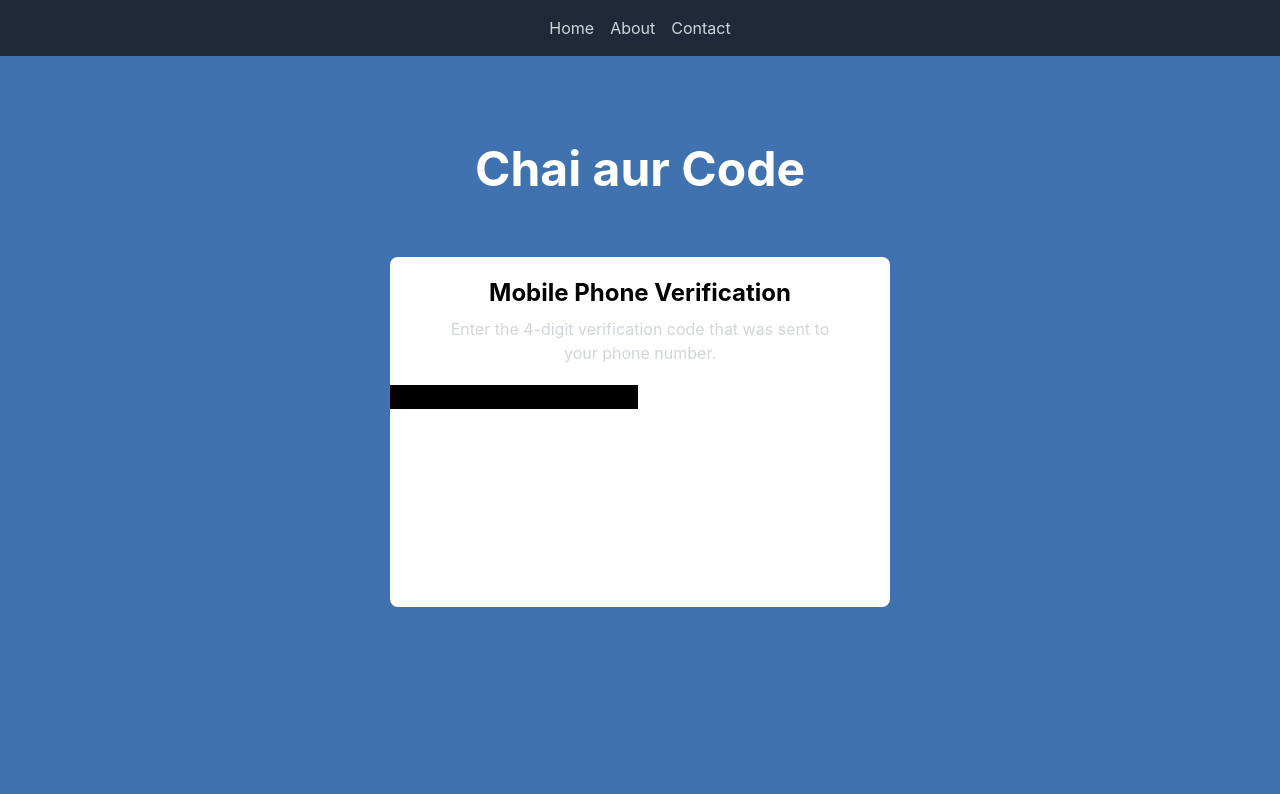
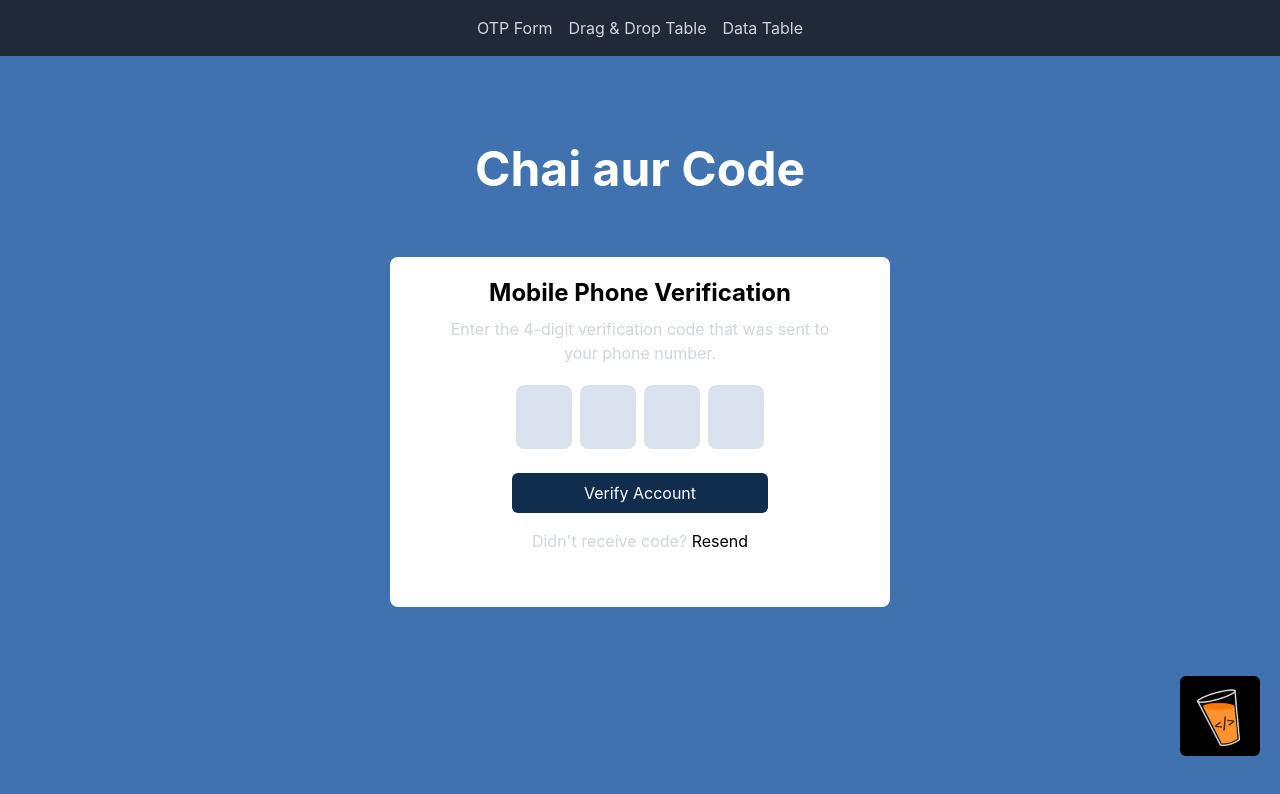
Before and after one commit to swamiabhishek45/01MachineCodingRound-React-, a React (Vite) app: page / in a window 1280 px wide. Shown: the top 794 px of the page. Built offline with nearby package versions, Linux system fonts and the light colour scheme.

Commit message:
add logo and useRef hook

```diff
--- a/src/components/Navbar.jsx
+++ b/src/components/Navbar.jsx
@@ -7,19 +7,19 @@
             <div className="container mx-auto flex justify-center items-center">
                 <div className="flex space-x-4">
                     <Link to="/" className="text-gray-300 hover:text-white">
-                        Home
+                        OTP Form
                     </Link>
                     <Link
                         to="/about"
                         className="text-gray-300 hover:text-white"
                     >
-                        About
+                        Drag & Drop Table
                     </Link>
                     <Link
                         to="/contact"
                         className="text-gray-300 hover:text-white"
                     >
-                        Contact
+                        Data Table
                     </Link>
                 </div>
             </div>
--- a/src/pages/OTPForm.jsx
+++ b/src/pages/OTPForm.jsx
@@ -1,24 +1,134 @@
-import React from "react";
+import React, { useRef, useState } from "react";
+import Logo from "../assets/logo.png";
 
 const OTPForm = () => {
+    const [otp, setOtp] = useState(["", "", "", ""]);
+    const [filled, setFilled] = useState(false);
+    const [error, setError] = useState(false);
+    const inputRefs = useRef([]);
+
+    const handleChange = (e, index) => {
+        const newOtp = [...otp];
+        newOtp[index] = e.target.value.slice(0, 1); // Only take the first character
+        setOtp(newOtp);
+
+        if (newOtp.every((val) => val !== "")) {
+            setFilled(true);
+            validateOtp(newOtp);
+            inputRefs.current[index].blur();
+        } else {
+            inputRefs.current[index + 1].focus();
+            setFilled(false);
+            setError(false);
+        }
+
+        // if (index < 3) {
+        // } else {
+        //     setFilled(true);
+        //     // setError(false); // Reset error on new input
+        // }
+    };
+
+    const handleBackspace = (element, index) => {
+        if (element.value === "" && index > 0) {
+            inputRefs.current[index - 1].focus();
+        }
+    };
+
+    const validateOtp = (otp) => {
+        const correctOtp = "1234"; // Replace with your correct OTP
+        if (otp.join("") === correctOtp) {
+            setError(false);
+        } else {
+            setError(true);
+        }
+    };
+
     return (
         <>
             <div className="h-[80vh] flex justify-center items-center flex-col">
+                {/* Header  */}
                 <h1 className="text-5xl font-bold flex justify-center mb-16">
                     Chai aur Code
                 </h1>
                 <div className="bg-white w-[500px] h-[350px] rounded-lg">
                     <div className="flex flex-col justify-center items-center py-5 px-14 gap-2">
-                        <h1 className="text-black font-bold text-2xl">Mobile Phone Verification</h1>
-                        <p className="text-gray-300 text-center">Enter the 4-digit verification code that was sent to your phone number.</p>
+                        <h1 className="text-black font-bold text-2xl">
+                            Mobile Phone Verification
+                        </h1>
+                        <p className="text-gray-300 text-center">
+                            Enter the 4-digit verification code that was sent to
+                            your phone number.
+                        </p>
                     </div>
 
-                    <div>
-                        <div>
-                            <input type="text" className="bg-black" />
+                    {/* input boxes */}
+                    <div className="flex justify-center flex-col">
+                        <div className="flex justify-center space-x-2">
+                            {otp.map((value, index) => (
+                                <input
+                                    key={index}
+                                    type="text"
+                                    maxLength="1"
+                                    value={value}
+                                    onChange={(e) => handleChange(e, index)}
+                                    onKeyDown={(e) =>
+                                        e.key === "Backspace" &&
+                                        handleBackspace(e.target, index)
+                                    }
+                                    ref={(el) =>
+                                        (inputRefs.current[index] = el)
+                                    }
+                                    className={`w-14 h-16 bg-[#dae2ef] text-black text-center text-2xl border-2 rounded-lg focus:outline-none ${
+                                        error
+                                            ? "border-[#eb2d5b]"
+                                            : filled
+                                            ? "border-[#23cf9b]"
+                                            : "border-[#dae2ef]"
+                                    }`}
+                                />
+                            ))}
                         </div>
+                        {/* {error && (
+                            <p className="mt-2 text-red-500">
+                                Incorrect OTP, please try again.
+                            </p>
+                        )}
+                        {filled && !error && (
+                            <p className="mt-2 text-green-500">
+                                OTP is correct!
+                            </p>
+                        )} */}
+                        bg-[#102d4d]
+                        {/* verify  button */}
+                        <div className="flex justify-center">
+                            <button
+                                className={` rounded-md p-2 w-64 ${
+                                    error
+                                        ? "bg-[#eb2d5b]"
+                                        : filled
+                                        ? "bg-[#23cf9b]"
+                                        : "bg-[#102d4d]"
+                                }`}
+                            >
+                                {error
+                                    ? "Verification failed"
+                                    : filled
+                                    ? "Verified"
+                                    : "Verify Account"}
+                            </button>
+                        </div>
+                        <h3 className="text-gray-300 text-center mt-4">
+                            Didn't receive code?{" "}
+                            <span className="text-black">Resend</span>
+                        </h3>
                     </div>
                 </div>
+            </div>
+            <div className="flex justify-end right-5 bottom-5 relative">
+                <a href="https://chaicode.com" target="_blank">
+                    <img src={Logo} alt="logo" className="w-20 rounded-md" />
+                </a>
             </div>
         </>
     );
```
Also changed, not shown: src/assets/logo.png (added).
